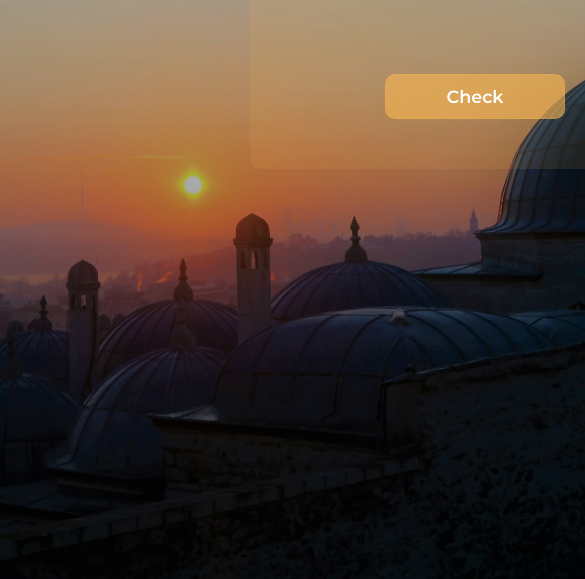
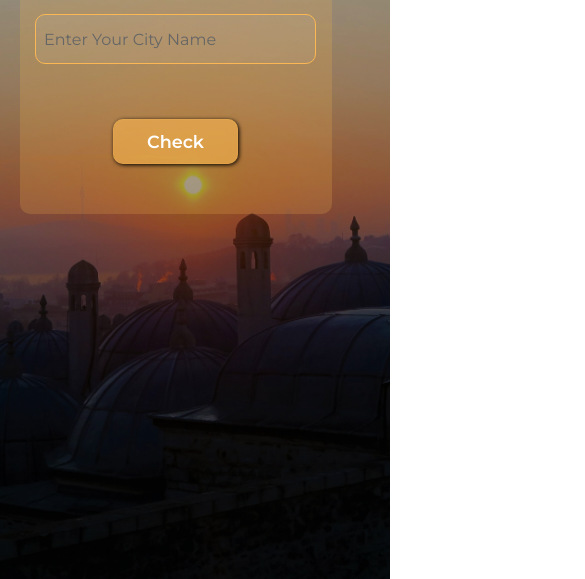
Before and after one commit to ShahwaizQasim/Prayer-Times, a plain HTML site: page index.html in a window 390 px wide. Shown: the part 265-844 px from the top of the page, 585 px wide, since content can reach past the window. Drawn offline with Linux system fonts and the light colour scheme.

Commit message:
media query add and javascript error solve

```diff
--- a/app.js
+++ b/app.js
@@ -13,6 +13,12 @@ form.addEventListener("submit", (event) => {
 
   let UserInputValue = user_inp.value;
 
+  namaztime.innerHTML = " ";
+  fajrNamaz_print.innerHTML = " ";
+  zohrNamaz_print.innerHTML = " ";
+  asarNamaz_print.innerHTML = " ";
+  magribNamaz_print.innerHTML = " ";
+  eshaNamaz_print.innerHTML =  " ";
 
   let pakistanCities = ['Karachi','Islamabad','Lahore','Multan','Rawalpindi','Hyderabad','MirphurKhas', 'Sukkar','Jamshoro','Sialkot','Faislabad','Quetta'];
   let firstAlpha = UserInputValue.slice(0,1).toUpperCase();
@@ -20,8 +26,8 @@ form.addEventListener("submit", (event) => {
   let finalWordCity = firstAlpha + baqiAlpha;
 
   if (!pakistanCities.includes(finalWordCity)) {
-    alert("Enter a Correct City Name!");
-  }
+    alert("Enter a Correct City Name");
+  }else{
 
   let date = new Date().toISOString().slice(0, 10);
 
@@ -32,6 +38,10 @@ form.addEventListener("submit", (event) => {
   fetch(API)
   .then(response => response.json())
   .then(data => {
+   console.log(data.code);
+
+    if (data.code === 200) {
+
       // Store prayer times data
       finalWordCity = data;
       namaztime.innerHTML =  `${UserInputValue} Namaz Timings`;
@@ -41,8 +51,9 @@ form.addEventListener("submit", (event) => {
       magribNamaz_print.innerHTML = `Maghrib: ${finalWordCity.data.timings.Maghrib} PM`;
       eshaNamaz_print.innerHTML = `Isha: ${finalWordCity.data.timings.Isha} PM`;
 
+    }
 
   })
   .catch(error => console.error('Error fetching prayer times:', error));
-
+}
 });
--- a/style.css
+++ b/style.css
@@ -7,9 +7,10 @@
 }
 body{
     height: 100vh;
-    background-image: linear-gradient(rgba(0,0,0,0.2), rgba(0,0,0,0.4)), url(./img/pexels-konevi-2236674.jpg);
+    background-image: linear-gradient(rgba(0,0,0,0.2), rgba(0,0,0,0.6)), url(./img/pexels-konevi-2236674.jpg);
     background-size: cover;
     background-position: center;
+    background-repeat: no-repeat;
     display: flex;
     align-items: center;
     position: relative;
@@ -17,7 +18,7 @@ body{
 .container{
     height: auto;
     width: 450px;
-    background-color: rgba(251, 183, 83, 0.1);
+    background-color: rgba(251, 183, 83, 0.2);
     padding-bottom: 50px;
     position: absolute;
     left: 250px;
@@ -29,7 +30,7 @@ h1{
     margin-top: 30px;
     font-family: "Montserrat", sans-serif;
     color: rgba(251, 183, 83, 1);
-    text-shadow: 1px 1px 2px #000;
+    text-shadow: 1px 1px 6px #000;
 }
 
 .input2{
@@ -41,7 +42,6 @@ h1{
     outline: none;
     padding: 8px;
     font-size: 1rem;
-    color: #fff;
     margin-top: 30px;
     font-family: "Montserrat", sans-serif;
 }
@@ -54,18 +54,16 @@ h1{
     border: 2px solid rgba(251, 183, 83, 1);
 }
 #namazTime{
-    padding-top: 15px;
+    margin-top: 30px;
 }
 h3{
     font-family: "Montserrat", sans-serif;
     color: rgba(251, 183, 83, 1);
-    text-shadow: 1px 1px 2px #000;
+    text-shadow: 1px 1px 4px #000;
     font-size: 1.2rem;
-    padding-top: 10px;
+    margin-top: 20px;
 }
-#esha{
-    padding-bottom: 15px;
-}
+
 button{
     height: 45px;
     width: 40%;
@@ -76,6 +74,8 @@ button{
     font-weight: 600;
     font-family: "Montserrat", sans-serif;
     border: 1px solid rgba(251, 183, 83, 0.2);
+    margin-top: 25px;
+    box-shadow: 1px 1px 4px #000;
     transition: 0.6s;
 }
 button:hover{
@@ -88,3 +88,52 @@ button:hover{
    background-color: white;
    color: rgba(251, 183, 83, 1);
  }
+
+ @media screen and (max-width:1024px) {
+    body{
+        background-repeat: no-repeat;
+        background-position: fixed;
+    }
+    .container{
+        position: absolute;
+        left: 150px;
+        top: 200px;
+    }
+ }
+ @media screen and (max-width:750px) {
+    body{
+        background-repeat: no-repeat;
+        background-attachment: fixed;
+        background-position: center;
+    }
+    .container{
+        position: absolute;
+        left: 100px;
+        top: 180px;
+    }
+ }
+ @media screen and (max-width:600px) {
+    body{
+        background-repeat: no-repeat;
+        background-attachment: fixed;
+        background-position: center;
+    }
+    .container{
+        position: absolute;
+        left: 10%;
+        top: 180px;
+    }
+ }
+ @media screen and (max-width:550px) {
+    body{
+        background-repeat: no-repeat;
+        background-attachment: fixed;
+        background-position: center;
+    }
+    .container{
+        width: 80%;
+        position: absolute;
+        left: 5%;
+        top: 180px;
+    }
+ }
```
Lines whose indentation alone changed are shown as unchanged.
